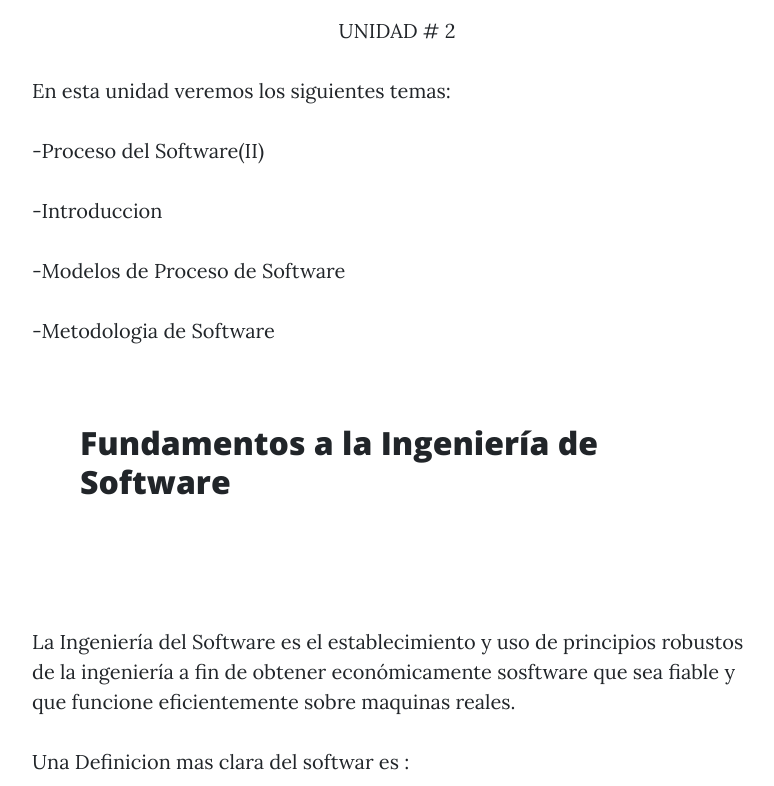
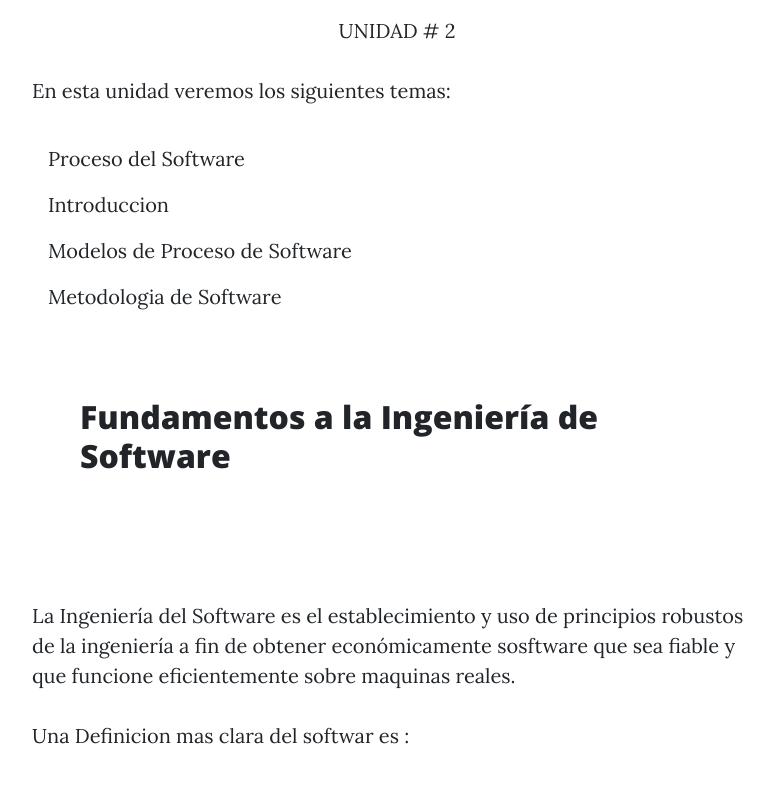
Before and after one commit to Andysp000/p., a website: page about.html in a window 1280 px wide. Shown: the part 980-1766 px from the top of the page, without its empty margins (243-1017 px from the left). Drawn offline with nearby package versions, Linux system fonts and the light colour scheme.

Commit message:
Update about.html

```diff
--- a/about.html
+++ b/about.html
@@ -71,16 +71,20 @@
       <div class="col-lg-8 col-md-10 mx-auto">
         <p><center>UNIDAD # 1</center></p>
         <p>En esta unidad veremos los siguientes temas:</p>
+
         <a class="nav-link js-scroll-trigger active" href="#Fundamentos a la Ingeniería de Software">Fundamentos a la Ingeniería de Software</a>
-          <a class="nav-link js-scroll-trigger active" href="#Proceso de Ingeniería de Software">Proceso de Ingeniería de Software</a>
-              <a class="nav-link js-scroll-trigger active" href="#Sistemas de Información">Sistemas de Información</a>
+
+        <a class="nav-link js-scroll-trigger active" href="#Proceso de Ingeniería de Software">Proceso de Ingeniería de Software</a>
+
+        <a class="nav-link js-scroll-trigger active" href="#Sistemas de Información">Sistemas de Información</a>
 
         <p><center>UNIDAD # 2</center></p>
         <p>En esta unidad veremos los siguientes temas:</p>
-        <p>-Proceso del Software(II)</p>
-        <p>-Introduccion</p>
-        <p>-Modelos de Proceso de Software</p>
-        <p>-Metodologia de Software</p>
+        <a class="nav-link js-scroll-trigger active" href="#Proceso del Software">Proceso del Software</a>
+        <a class="nav-link js-scroll-trigger active" href="#Introduccion">Introduccion</a>
+        <a class="nav-link js-scroll-trigger active" href="#Modelos de Proceso de Software">Modelos de Proceso de Software</a>
+        <a class="nav-link js-scroll-trigger active" href="#Metodologia de Software">Metodologia de Software</a>
+
         <p></p>
 
         <section class="resume-section p-3 p-lg-5 d-flex justify-content-center" id="Fundamentos a la Ingeniería de Software">
@@ -100,8 +104,12 @@
         <p>El término “evolución” del software se utiliza desde los sesenta  para denominar la dinámica de crecimiento del software.Una deﬁnición atribuida a Lehman y Ramil dice que la evolución  del software es “todas las actividades de programación que se  orientan a generar una nueva versión de un software a partir de  una versión anterior operativa.</p>
         <h4>Crisis del Software:</h4>
         <p>Actualmente está surgiendo una gran expectativa ante la evolución  de la Ingeniería del Software, al ir apareciendo nuevos métodos y  herramientas formales que van a permitir en el futuro un planteamiento de  ingeniería en el proceso de elaboración de software.</p>
+
+        <section class="resume-section p-3 p-lg-5 d-flex justify-content-center" id="Proceso de Ingeniería de Software">
         <h2 class="mb-5">Proceso de Ingeniería de Software</h2>
-        <p>Calidad del Software: Es el grado con el que un sistema,  componente o proceso cumple los requerimientos  especiﬁcados y las necesidades o expectativas del cliente o  usuario.</p>
+        </section>
+
+          <p>Calidad del Software: Es el grado con el que un sistema,  componente o proceso cumple los requerimientos  especiﬁcados y las necesidades o expectativas del cliente o  usuario.</p>
         <h5>Las Metricas del Sotfware</h5>
         <p>Son las que están relacionadas con el desarrollo del software  como funcionalidad, complejidad, eficiencia.Entre las métricas del software tenemos las siguientes:
 1. Métricas técnicas: Se  centran en las características del  software. Aquí medimos la complejidad lógica y el grado de  modularidad del sistema. Mide la estructura del sistema, el  cómo está hecho.</p>
@@ -126,8 +134,12 @@
 Profesión. Los ingenieros de software deberán fomentar  la integridad y reputación de la profesión consistente con  el interés público.</p>
         <p>Colegas. Los ingenieros de software deberán ser justos   y comprensivos con sus colegas.
 Interés Propio. Los ingenieros de so-ware deberán participar  en el aprendizaje de por vida del ejercicio de su profesión y  deberán promover un enfoque ético para el ejercicio de la  misma.</p>
+
+        <section class="resume-section p-3 p-lg-5 d-flex justify-content-center" id="Sistemas de Información">
         <h2 class="mb-5">Sistemas de Información</h2>
-        <p>Es un sistema de información es un conjunto de elementos  interrelacionados con el propósito de prestar atención a las  demandas de información de una organización, para elevar el  nivel de conocimientos que permitan un mejor apoyo a la toma  de decisiones y desarrollo de acciones (Peña, 2006).
+        </section>
+
+          <p>Es un sistema de información es un conjunto de elementos  interrelacionados con el propósito de prestar atención a las  demandas de información de una organización, para elevar el  nivel de conocimientos que permitan un mejor apoyo a la toma  de decisiones y desarrollo de acciones (Peña, 2006).
 Conjunto de elementos que interactúan entre sí con el ﬁn  de apoyar las actividades de una empresa o negocio. Teniendo  muy en cuenta el equipo computacional necesario para  que el sistema de información pueda operar y el recurso  humano que interactúa con el Sistema de Información, el cual  está formado por las personas que utilizan el sistema.</p>
        <h5>Elementos de un sistema de información </h5>
         <p>Los	sistemas	de	información,	según	Peña	(2006),	tienen	5 elementos importantes,  estos son:</p>
@@ -140,8 +152,12 @@
          <a href="#">
         <img class="img-fluid" src="img/jj.jpg" alt="">
       </a>
+        <h1>UNIDAD#2</h1>
 
+        <section class="resume-section p-3 p-lg-5 d-flex justify-content-center" id="Proceso del Software">
         <h2>Proceso del Software</h2>
+        </section>
+
         <p>Un conjunto estructurado de actividades necesarias para desarrollar un sistema de software.
           Muchos de los procesos de software son diferentes, pero todos implican:</p>
           <p>-Especificación;</p>
```
